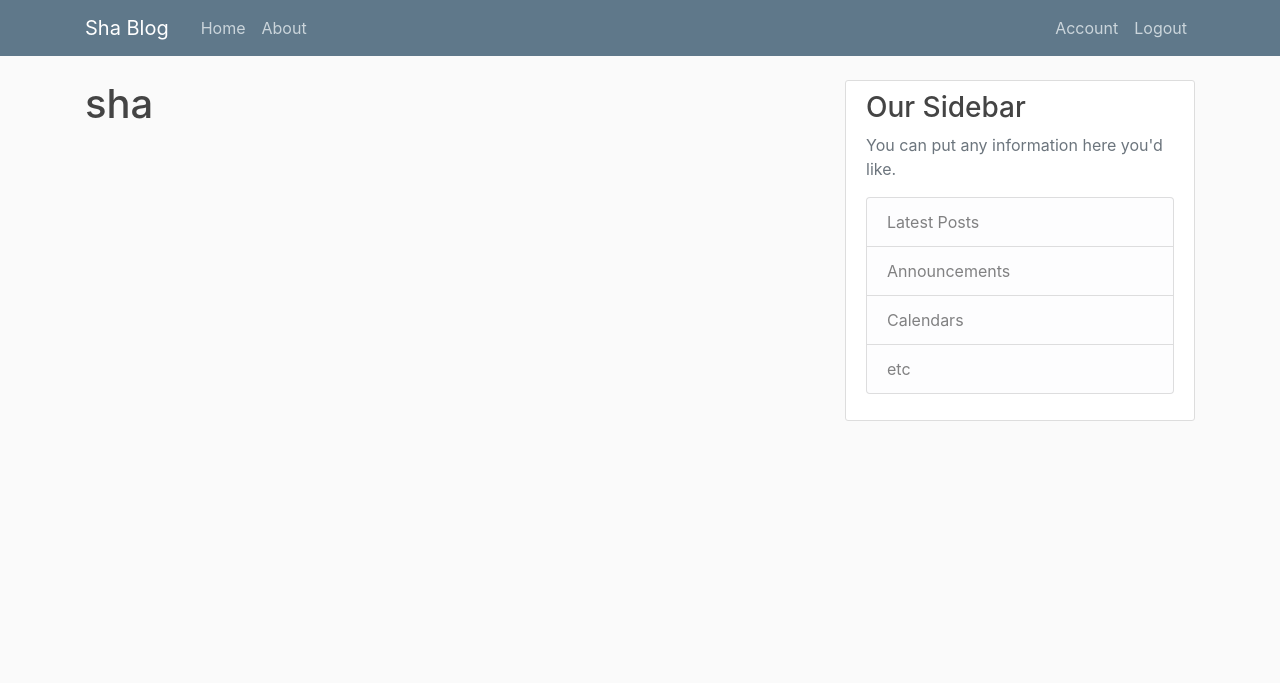
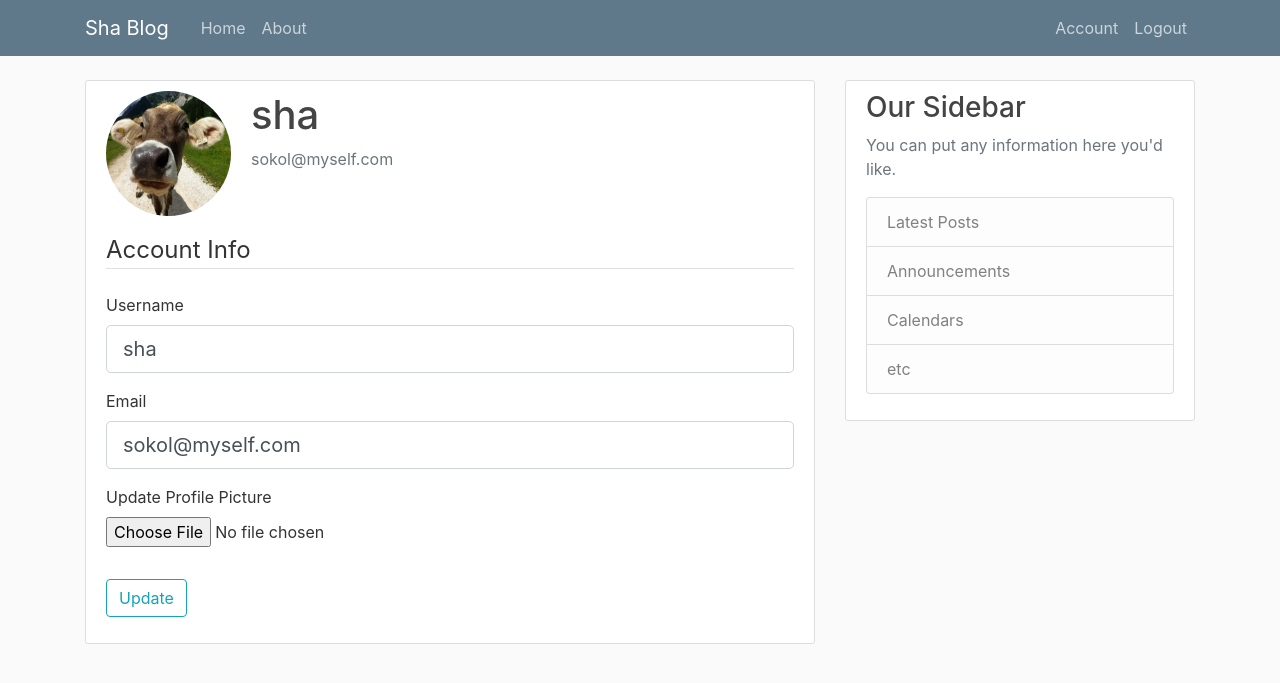
Before and after one commit to BeliOrel/Sha-Blog, a Flask app: page /account in a window 1280 px wide. Shown: the top 683 px of the page. Run offline with Flask 2, Linux system fonts and the light colour scheme; a user stored in the database is signed in; some libraries are stand-ins or nearby versions.

Commit message:
User Account and Profile Picture

```diff
--- a/Sha_Blog/shablog/__init__.py
+++ b/Sha_Blog/shablog/__init__.py
@@ -2,12 +2,13 @@ from flask import Flask
 from flask_sqlalchemy import SQLAlchemy
 from flask_bcrypt import Bcrypt
 from flask_login import LoginManager
+from shablog.constants import SQLALCHEMY_DATABASE_URI
 
 app = Flask(__name__)
 
 # secret key for aplication, so nobody can modify form data
 app.config['SECRET_KEY'] = '4cb195a017b7d117311173f6d1635375'
-app.config['SQLALCHEMY_DATABASE_URI'] = 'sqlite:///site.db'
+app.config['SQLALCHEMY_DATABASE_URI'] = SQLALCHEMY_DATABASE_URI
 
 # DB instance
 db = SQLAlchemy(app)
--- /dev/null
+++ b/Sha_Blog/shablog/constants.py
@@ -0,0 +1,3 @@
+DEFAULT_PROFILE_PICTURE = 'default.jpg'
+SQLALCHEMY_DATABASE_URI = 'sqlite:///site.db'
+PATH_PROFILE_PICTURE = 'static/profile_pics'
--- a/Sha_Blog/shablog/forms.py
+++ b/Sha_Blog/shablog/forms.py
@@ -1,4 +1,6 @@
 from flask_wtf import FlaskForm
+from flask_wtf.file import FileField, FileAllowed
+from flask_login import current_user
 from wtforms import StringField, PasswordField, SubmitField, BooleanField
 from wtforms.validators import DataRequired, Length, Email, EqualTo, ValidationError
 from shablog.models import User
@@ -29,3 +31,24 @@ class LoginForm(FlaskForm):
     password = PasswordField('Password', validators=[DataRequired()])
     remember = BooleanField('Remember Me')
     submit = SubmitField('Log In')
+
+
+class UpdateAccount(FlaskForm):
+    username = StringField('Username',
+                            validators=[DataRequired(), Length(min=2, max=20)])
+    email = StringField('Email',
+                            validators=[DataRequired(), Email()])
+    picture = FileField('Update Profile Picture', validators=[FileAllowed(['jpg', 'png'])])
+    submit = SubmitField('Update')
+
+    def  validate_username(self, username):
+        if username.data != current_user.username:
+            user = User.query.filter_by(username=username.data).first()
+            if user:
+                raise ValidationError('That username is taken. Please choose a different one.')
+
+    def  validate_email(self, email):
+        if email.data != current_user.email:
+            user = User.query.filter_by(email=email.data).first()
+            if user:
+                raise ValidationError('That email is taken. Please choose a different one.')
--- a/Sha_Blog/shablog/models.py
+++ b/Sha_Blog/shablog/models.py
@@ -1,6 +1,7 @@
 from datetime import datetime
 from shablog import db, login_manager
 from flask_login import UserMixin
+from shablog.constants import DEFAULT_PROFILE_PICTURE
 
 
 @login_manager.user_loader
@@ -14,7 +15,7 @@ class User(db.Model, UserMixin):
     id = db.Column(db.Integer, primary_key=True)
     username = db.Column(db.String(20), unique=True, nullable=False)
     email = db.Column(db.String(120), unique=True, nullable=False)
-    image_file = db.Column(db.String(20), nullable=False, default='default.jpg')
+    image_file = db.Column(db.String(20), nullable=False, default=DEFAULT_PROFILE_PICTURE)
     password = db.Column(db.String(60), nullable=False)
     # relationship -> user(author) : post = 1 : n
     post = db.relationship('Post', backref='author', lazy=True)
--- a/Sha_Blog/shablog/routes.py
+++ b/Sha_Blog/shablog/routes.py
@@ -1,7 +1,11 @@
+import os
+import secrets # for picture's name
+from PIL import Image
 from flask import render_template, url_for, flash, redirect, request
 # so we can use routes, DB and bcrypt -> @app
 from shablog import app, db, bcrypt
-from shablog.forms import RegistrationForm, LoginForm
+from shablog.constants import PATH_PROFILE_PICTURE, DEFAULT_PROFILE_PICTURE
+from shablog.forms import RegistrationForm, LoginForm, UpdateAccount
 from shablog.models import User, Post
 from flask_login import login_user, current_user, logout_user, login_required
 
@@ -73,7 +77,55 @@ def logout():
     logout_user()
     return redirect(url_for('home'))
 
-@app.route("/account")
+
+def save_picture(form_picture):
+    rand_hex = secrets.token_hex(8)
+    f_name, f_ext = os.path.splitext(form_picture.filename)
+    picture_file_name = rand_hex + f_ext
+    picture_path = os.path.join(app.root_path, PATH_PROFILE_PICTURE, picture_file_name)
+
+    output_size = (125, 125)
+    i = Image.open(form_picture)
+    i.thumbnail(output_size)
+
+    i.save(picture_path)
+    return picture_file_name
+
+
+@app.route("/account", methods=['GET', 'POST'])
 @login_required
 def account():
-    return render_template('account.html', title='Account')
+    form = UpdateAccount()
+    if form.validate_on_submit():
+        # picture is not required
+        if form.picture.data:
+            # check if default profile picture
+            if current_user.image_file != DEFAULT_PROFILE_PICTURE:
+                # remove old profile image
+                try:
+                    old_picture_path = os.path.join(app.root_path, PATH_PROFILE_PICTURE, current_user.image_file)
+                    # remove old picture from file system
+                    os.remove(old_picture_path)
+                except Exception as e:
+                    print(f'Exception: {e}')
+                    flash('Something went wrong when updating the profile picture!', 'danger')
+                    current_user.image_file = DEFAULT_PROFILE_PICTURE
+                    return redirect(url_for('account'))
+
+            # new profile picture
+            picture_file = save_picture(form.picture.data)
+            current_user.image_file = picture_file
+
+        current_user.username = form.username.data
+        current_user.email = form.email.data
+        db.session.commit()
+        # it's better to use redirect here
+        # so we don't get the message in browser
+        # if we want to reload page
+        return redirect(url_for('account'))
+    # when loading page -> fill form with current data
+    elif request.method == 'GET':
+        form.username.data = current_user.username
+        form.email.data = current_user.email
+    image_file = url_for('static', filename='profile_pics/'+current_user.image_file)
+    return render_template('account.html', title='Account', image_file=image_file, form=form)
--- a/Sha_Blog/shablog/templates/account.html
+++ b/Sha_Blog/shablog/templates/account.html
@@ -1,5 +1,58 @@
 {% extends 'layout.html' %}
 
 {% block content %}
-    <h1>{{ current_user.username }}</h1>
+    <div class="content-section">
+      <div class="media">
+        <img class="rounded-circle account-img" src="{{ image_file }}">
+        <div class="media-body">
+          <h2 class="account-heading">{{ current_user.username }}</h2>
+          <p class="text-secondary">{{ current_user.email }}</p>
+        </div>
+      </div>
+      <!-- FORM HERE -->
+        <form method="POST" action="" enctype="multipart/form-data" novalidate>
+            {{ form.hidden_tag() }}
+            <fieldset class="form-group">
+                <legend class="border-bottom mb-4">Account Info</legend>
+                <div class="form-group">
+                    {{ form.username.label(class="form-control-label") }}
+
+                    {% if form.username.errors %}
+                        {{ form.username(class="form-control form-control-lg is-invalid") }}
+                        <div class="invalid-feedback">
+                            {% for error in form.username.errors %}
+                                <span>{{ error }}</span>
+                            {% endfor %}
+                        </div>
+                    {% else %}
+                        {{ form.username(class="form-control form-control-lg") }}
+                    {% endif %}
+                </div>
+                <div class="form-group">
+                    {{ form.email.label(class="form-control-label") }}
+                    {% if form.email.errors %}
+                        {{ form.email(class="form-control form-control-lg is-invalid") }}
+                        <div class="invalid-feedback">
+                            {% for error in form.email.errors %}
+                                <span>{{ error }}</span>
+                            {% endfor %}
+                        </div>
+                    {% else %}
+                        {{ form.email(class="form-control form-control-lg") }}
+                    {% endif %}
+                </div>
+                <div class="form-group">
+                    {{ form.picture.label() }}
+                    {{ form.picture(class="form-control-file") }}
+                    {% if form.picture.errors %}
+                        {% for error in form.picture.errors %}
+                            <span class="text-danger">{{ error }}</span><br>
+                        {% endfor %}
+                    {% endif %}
+            </fieldset>
+            <div class="form-group">
+                {{ form.submit(class="btn btn-outline-info") }}
+            </div>
+        </form>
+    </div>
 {% endblock content %}
```
Also changed, not shown: Sha_Blog/shablog/site.db, Sha_Blog/shablog/static/profile_pics/37e2aba9dbb68154.jpg (added), Sha_Blog/shablog/static/profile_pics/default.jpg (added), Sha_Blog/shablog/static/profile_pics/f69604096945b9f9.jpg (added).
